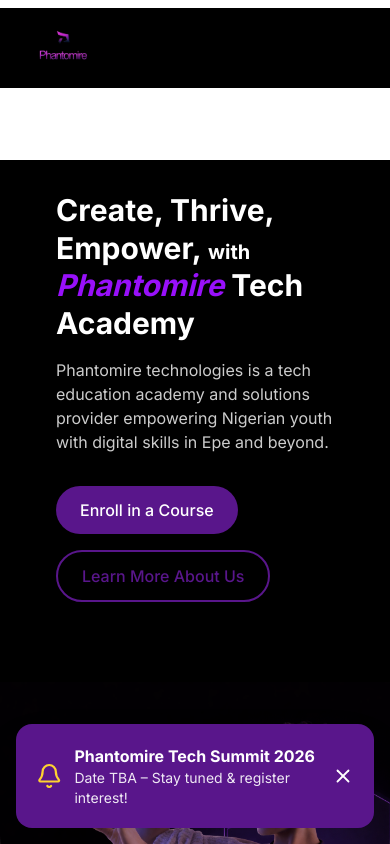
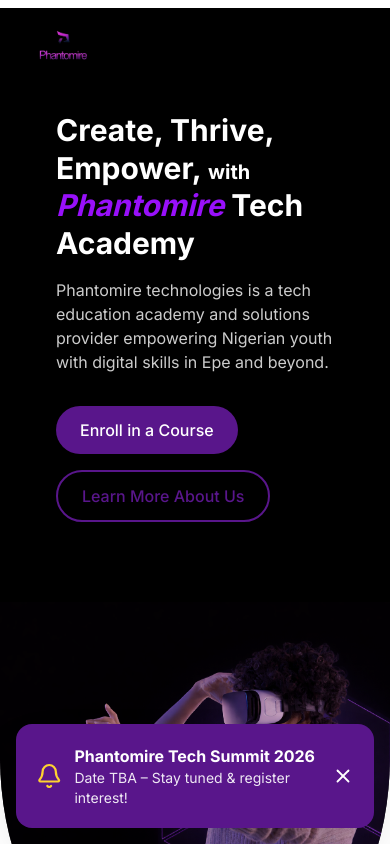
Before and after one commit to feezyakinwunmi/phantomire, a Next.js app: page / in a window 390 px wide. Shown: the top 844 px of the page. Built offline with nearby package versions, Linux system fonts and the light colour scheme.

Commit message:
adjust 3

```diff
--- a/src/app/components/Footer.tsx
+++ b/src/app/components/Footer.tsx
@@ -52,7 +52,7 @@
               <a href="https://youtube.com/@phantomire01" target="_blank" rel="noopener noreferrer" className="hover:text-purple-400 transition">
                 <Youtube size={32} />
               </a>
-              <a href="https://wa.me/2349161360898" target="_blank" rel="noopener noreferrer" className="hover:text-purple-400 transition">
+              <a href="https://wa.me/2349161460898" target="_blank" rel="noopener noreferrer" className="hover:text-purple-400 transition">
                 <MessageCircle size={32} />
               </a>
             </div>
--- a/src/app/page.tsx
+++ b/src/app/page.tsx
@@ -4,7 +4,7 @@
 
 export default function Home() {
   const pathways = [
-    {title: "Join Our Community", paragraph: "Connect with fellow tech enthusiasts in Epe and Lagos.", link: "Join Now →", url: "https://wa.me/2349161360898" },
+    {title: "Join Our Community", paragraph: "Connect with fellow tech enthusiasts in Epe and Lagos.", link: "Join Now →", url: "https://wa.me/2349161460898" },
     { title: "Enroll in Courses", paragraph: "Join our hands-on programs in Frontend, Backend, Design, or Videography & Editing.", link: "Register Now →", url: "/register" },
     { title: "Attend Events", paragraph: "Participate in Phantomire Tech Summit and other Nigerian tech gatherings.", link: "View Events →", url: "/events" },
     { title: "Explore Gallery", paragraph: "See our students in action, projects, and community impact in Epe.", link: "View Gallery →", url: "/gallery" },
@@ -14,7 +14,7 @@
     <main className="min-h-screen">
 
       {/* Hero Section */}
-      <section className="mt-40 md:mt-0 bg-black relative h-screen flex md:flex-row flex-col items-end justify-start overflow-hidden rounded-b-[20%]"> {/* mt for header */}
+      <section className="mt-20 md:mt-0 bg-black relative h-screen flex md:flex-row flex-col items-end justify-start overflow-hidden rounded-b-[20%]"> {/* mt for header */}
 
         <div className="relative z-10 px-6 pb-12 max-w-4xl">
           <div className=" backdrop-blur-sm p-8 md:p-12 rounded-2xl" >
```
